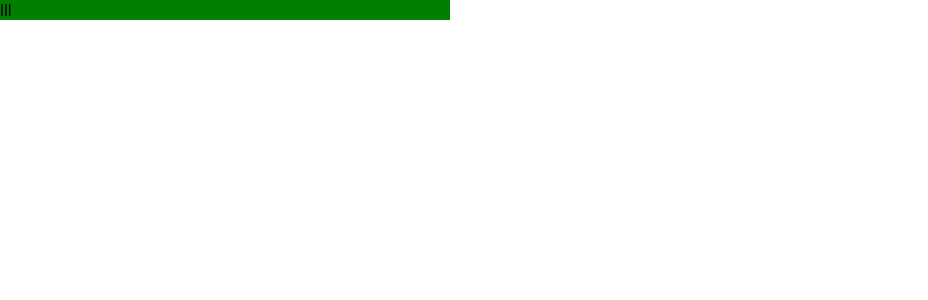
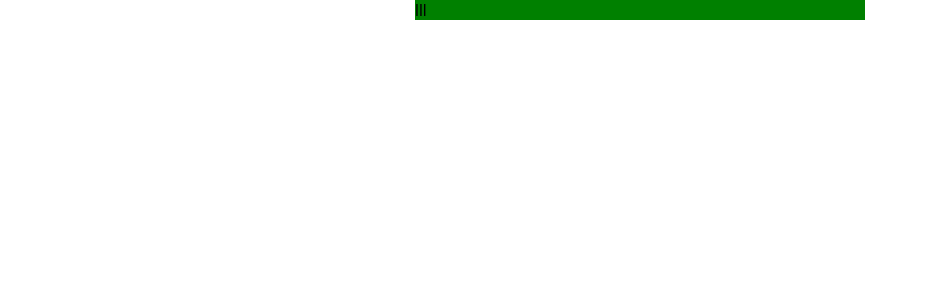
Before and after one commit to harin0707/7CookiePrac, a React (Create React App) app: page /mobile in a window 1280 px wide. Shown: the top 300 px of the page, without its empty margins (0-928 px from the left). Built offline with nearby package versions, Linux system fonts and the light colour scheme.

Commit message:
style: margin change

```diff
--- a/src/App.css
+++ b/src/App.css
@@ -4,4 +4,7 @@ body{
     min-width: 100px;
 
     background-color: yellow;
+
+    display: flex;
+    justify-content: center;
 }
--- a/src/Mobile.js
+++ b/src/Mobile.js
@@ -6,6 +6,9 @@ max-width: 450px;
 min-width: 100px;
 height: auto;
 background-color: green;
+margin : 0 auto;
+
+
 
 `
 
```
